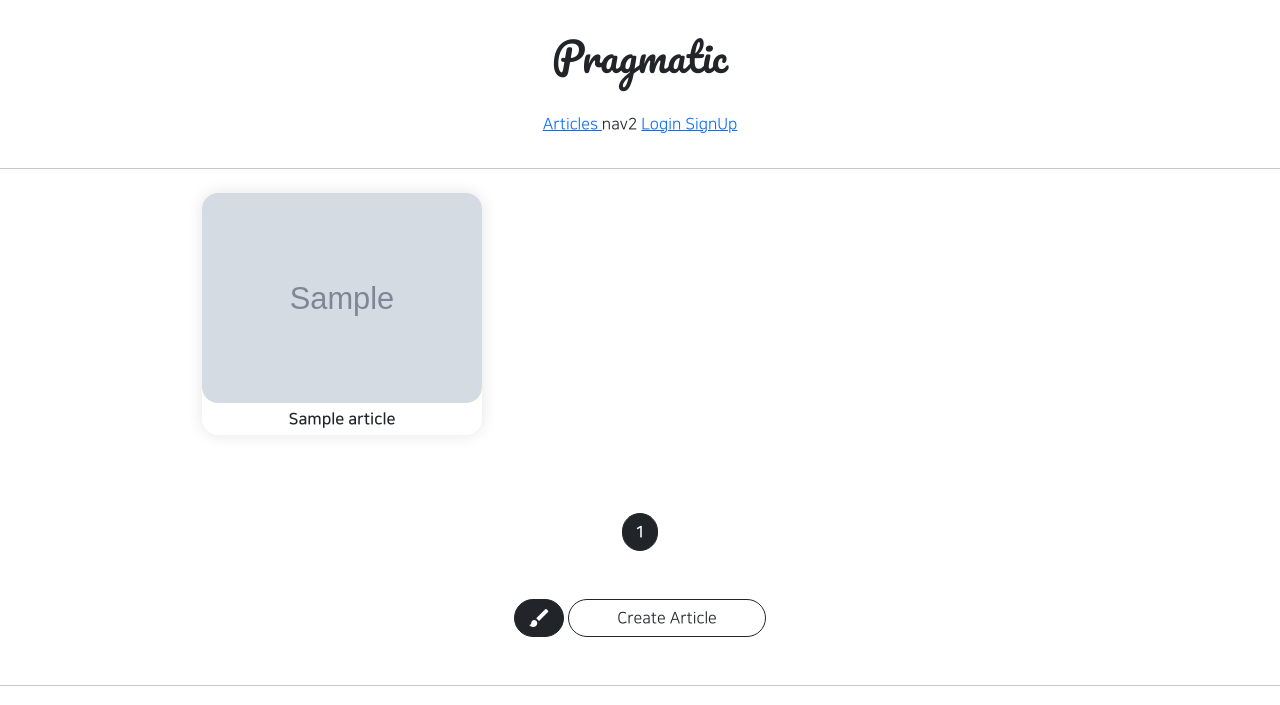
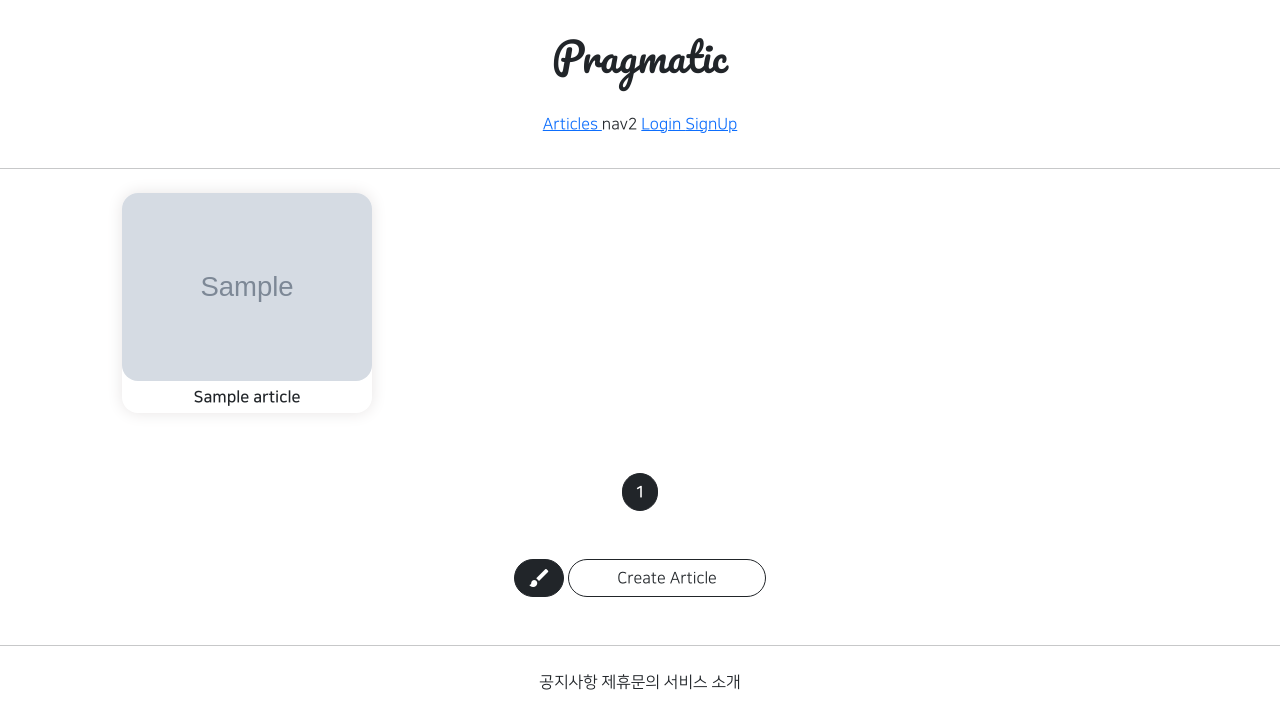
Before and after one commit to tae00909/gis_1, a Django app: page /article/list/ in a window 1280 px wide. Shown: the top 705 px of the page. Run offline with Django 3.2, Linux system fonts and the light colour scheme; tables that the repository leaves empty hold one stand-in row (values such as "Sample post"); grey boxes marked "Sample" are stand-in pictures; parts of the project's set-up code (start-up, migrations or seed data) failed here and were passed over; some libraries are stand-ins or nearby versions.

Commit message:
8/13 3ban class commit 2

```diff
--- a/articleapp/templates/articleapp/list.html
+++ b/articleapp/templates/articleapp/list.html
@@ -4,8 +4,14 @@
 {% block content %}
 
     <style>
+        .container {
+            padding: 0;
+            margin: 0 auto;
+        }
+
         .container div {
-            width: 280px;
+            width: 45%;
+            max-width: 250px;
             display: flex;
             justify-content: center;
             align-items: center;
--- a/articleapp/views.py
+++ b/articleapp/views.py
@@ -57,4 +57,4 @@ class ArticleListView(ListView):
     model = Article
     context_object_name = 'article_list'
     template_name = 'articleapp/list.html'
-    paginate_by = 1
+    paginate_by = 20
--- a/static/js/magicgrid.js
+++ b/static/js/magicgrid.js
@@ -277,7 +277,7 @@ MagicGrid.prototype.listen = function listen () {
 let magicGrid = new MagicGrid({
   container: '.container',
   animate: true,
-  gutter: 30,
+  gutter: 12, //그리드와 그리드 사이 간격
   static: true,
   useMin: true
 });
```
